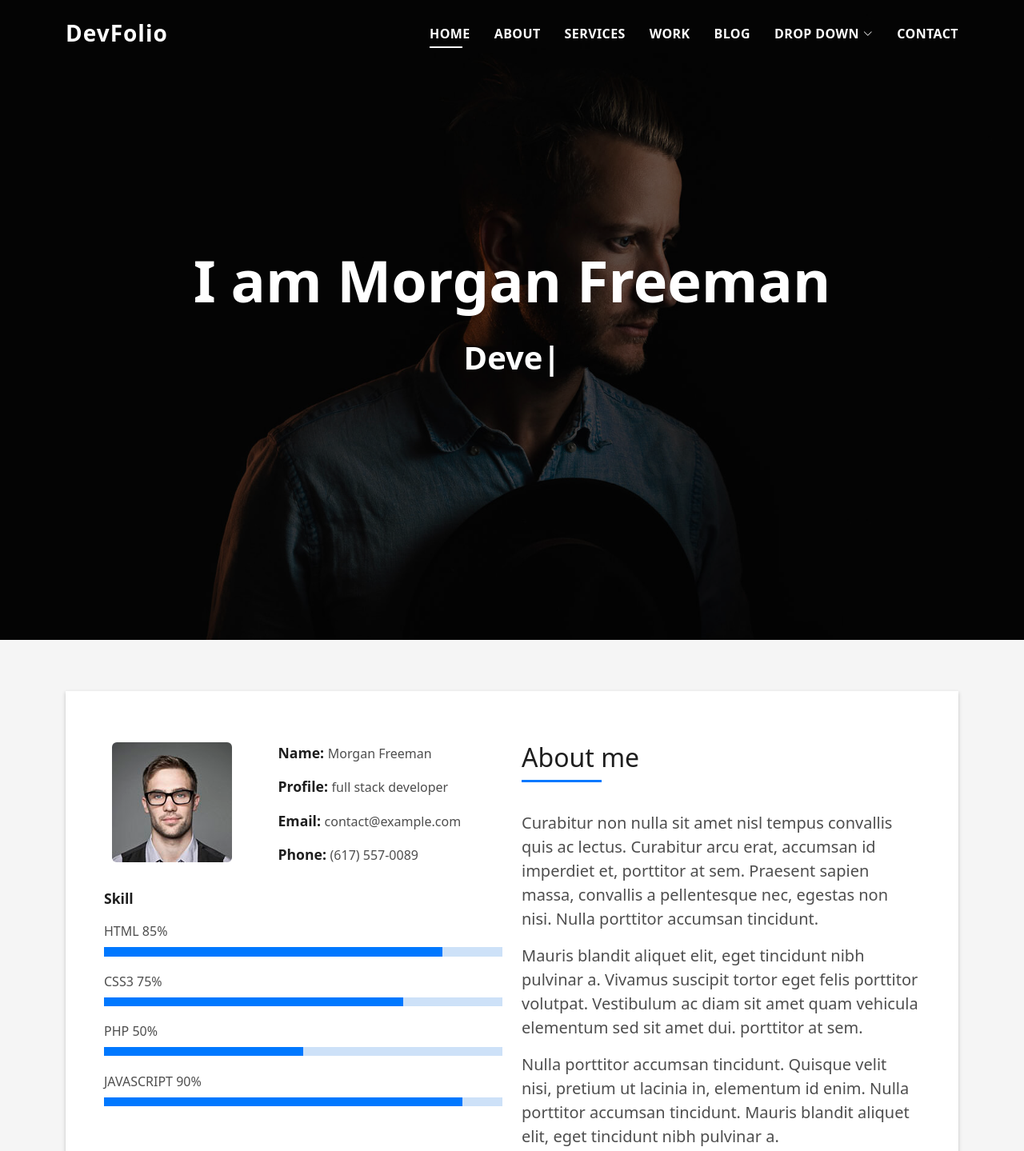
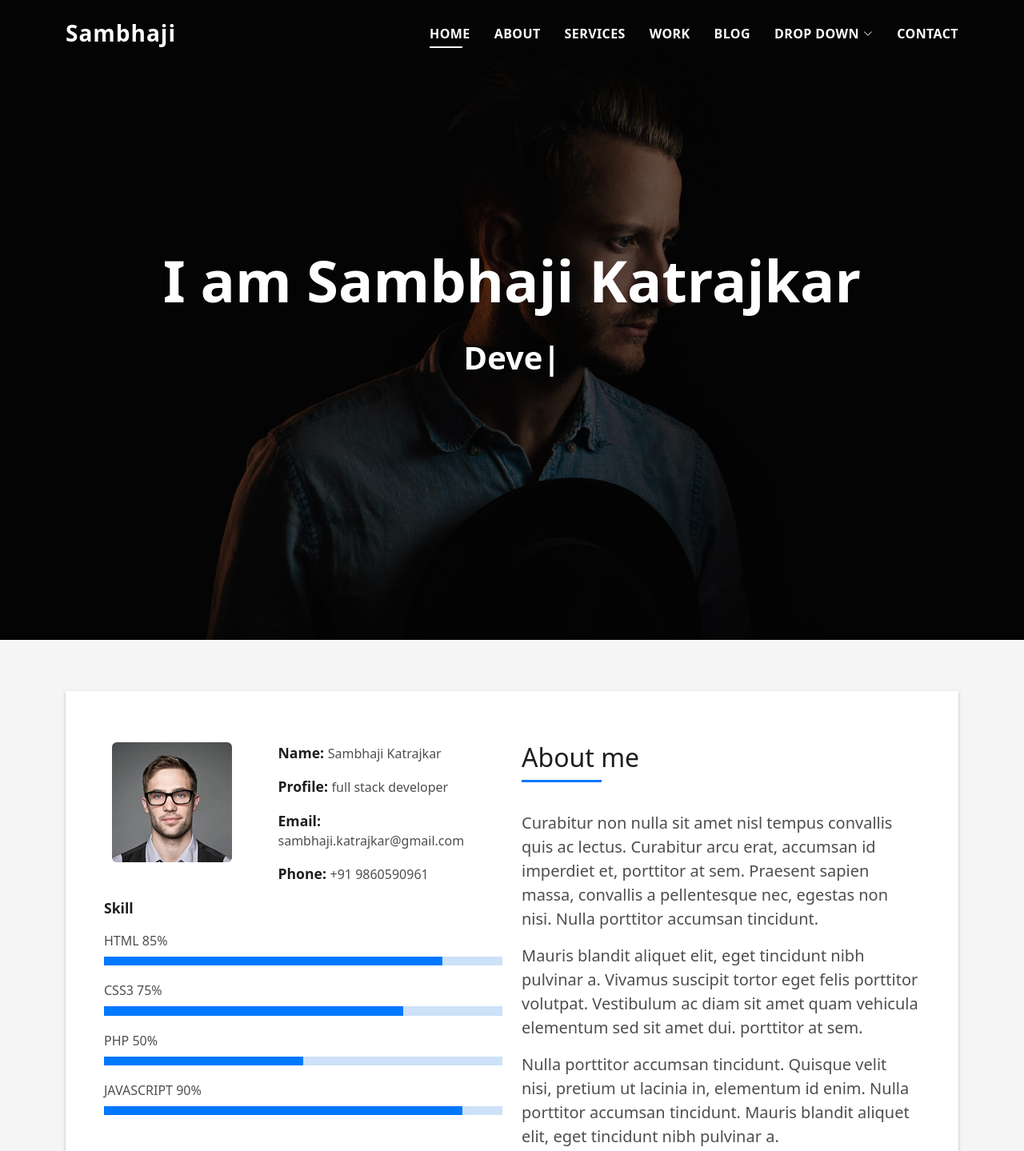
Before and after one commit to sambhaji-katrajkar/sambhaji-katrajkar.github.io, a plain HTML site: page index.html in a window 1280 px wide. Shown: the top 1439 px of the page at 80% size. Drawn offline with Linux system fonts and the light colour scheme.

Commit message:
Update index.html

```diff
--- a/index.html
+++ b/index.html
@@ -5,7 +5,7 @@
   <meta charset="utf-8">
   <meta content="width=device-width, initial-scale=1.0" name="viewport">
 
-  <title>DevFolio Bootstrap Portfolio Template - Index</title>
+  <title>Sambhaji Katrajkar Profile</title>
   <meta content="" name="description">
   <meta content="" name="keywords">
 
@@ -37,7 +37,7 @@
   <header id="header" class="fixed-top">
     <div class="container d-flex align-items-center justify-content-between">
 
-      <h1 class="logo"><a href="index.html">DevFolio</a></h1>
+      <h1 class="logo"><a href="index.html">Sambhaji</a></h1>
       <!-- Uncomment below if you prefer to use an image logo -->
       <!-- <a href="index.html" class="logo"><img src="assets/img/logo.png" alt="" class="img-fluid"></a>-->
 
@@ -80,7 +80,7 @@
       <div class="table-cell">
         <div class="container">
           <!--<p class="display-6 color-d">Hello, world!</p>-->
-          <h1 class="hero-title mb-4">I am Morgan Freeman</h1>
+          <h1 class="hero-title mb-4">I am Sambhaji Katrajkar</h1>
           <p class="hero-subtitle"><span class="typed" data-typed-items="Designer, Developer, Freelancer, Photographer"></span></p>
           <!-- <p class="pt-3"><a class="btn btn-primary btn js-scroll px-4" href="#about" role="button">Learn More</a></p> -->
         </div>
@@ -106,10 +106,10 @@
                     </div>
                     <div class="col-sm-6 col-md-7">
                       <div class="about-info">
-                        <p><span class="title-s">Name: </span> <span>Morgan Freeman</span></p>
+                        <p><span class="title-s">Name: </span> <span>Sambhaji Katrajkar</span></p>
                         <p><span class="title-s">Profile: </span> <span>full stack developer</span></p>
-                        <p><span class="title-s">Email: </span> <span>contact@example.com</span></p>
-                        <p><span class="title-s">Phone: </span> <span>(617) 557-0089</span></p>
+                        <p><span class="title-s">Email: </span> <span>sambhaji.katrajkar@gmail.com</span></p>
+                        <p><span class="title-s">Phone: </span> <span>+91 9860590961</span></p>
                       </div>
                     </div>
                   </div>
```
